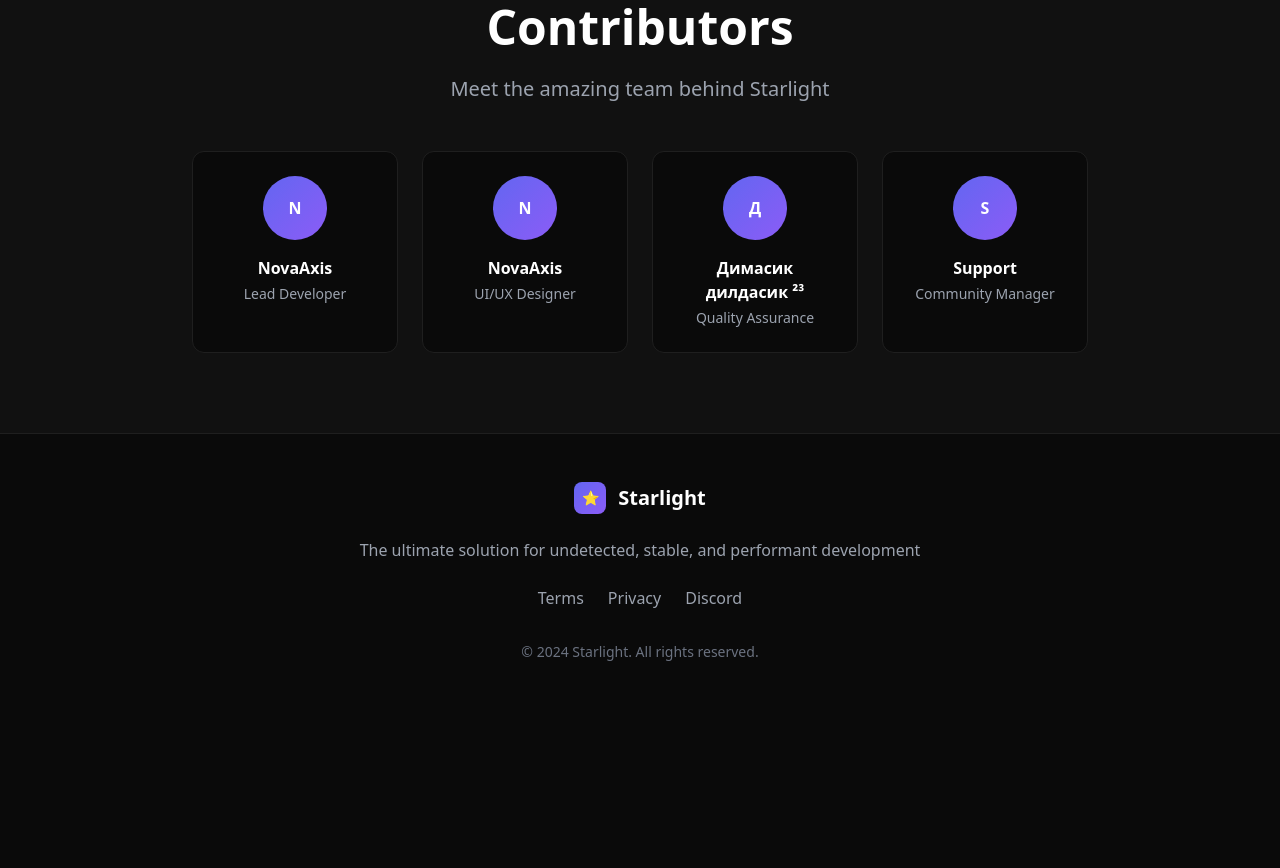
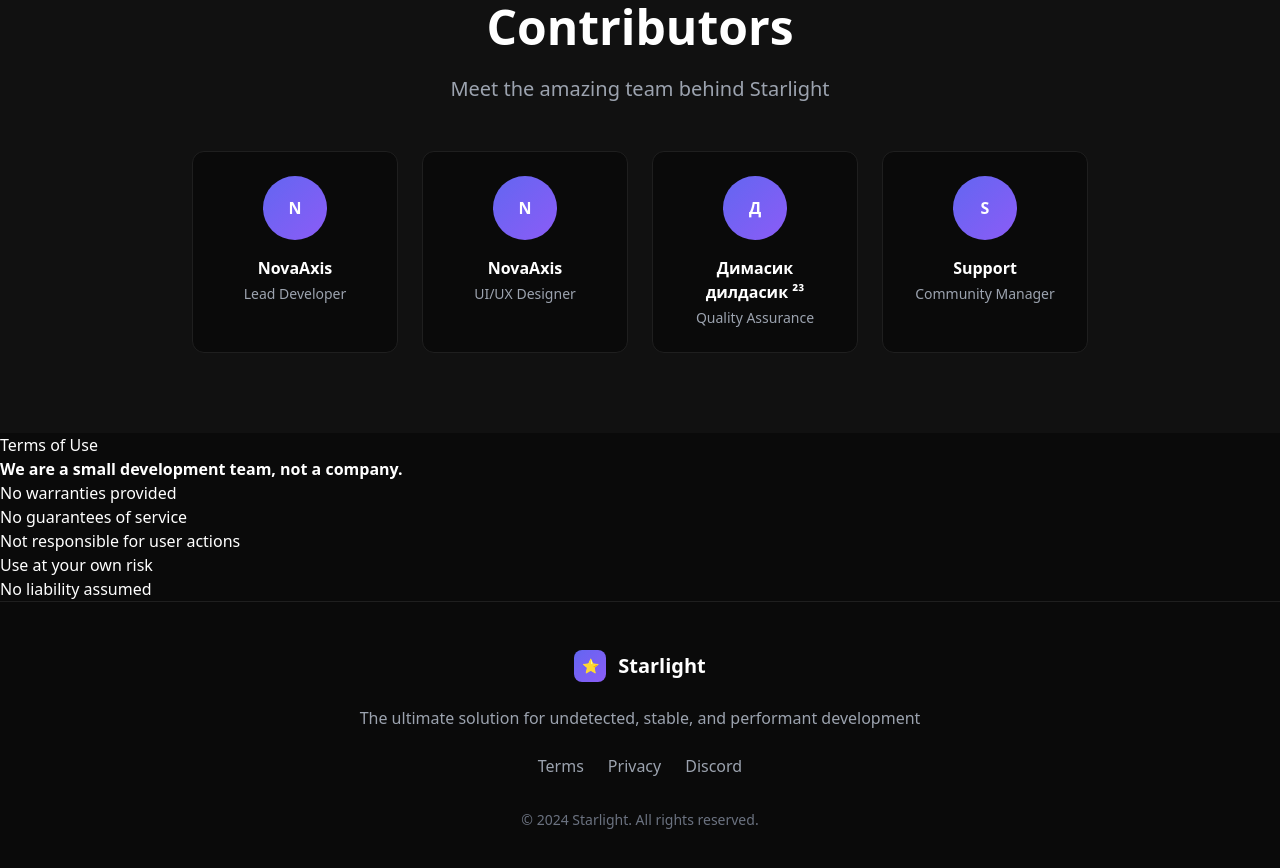
Before and after one commit to NovaAxis/Starlight, a plain HTML site: page index.html in a window 1280 px wide. Shown: the part 1823-2691 px from the top of the page. Before the commit the page ends 2533 px from the top, so only its background shows below. Drawn offline with nearby package versions, Linux system fonts and the light colour scheme.

Commit message:
Update index.html

```diff
--- a/index.html
+++ b/index.html
@@ -187,6 +187,19 @@
             </div>
         </div>
     </section>
+
+    <!-- Стандартный вариант для Terms -->
+<div class="terms">
+    <h3>Terms of Use</h3>
+    <p><strong>We are a small development team, not a company.</strong></p>
+    <ul>
+        <li>No warranties provided</li>
+        <li>No guarantees of service</li>
+        <li>Not responsible for user actions</li>
+        <li>Use at your own risk</li>
+        <li>No liability assumed</li>
+    </ul>
+</div>
 
     <!-- Footer -->
     <footer class="py-12 px-6 border-t border-border">
```
